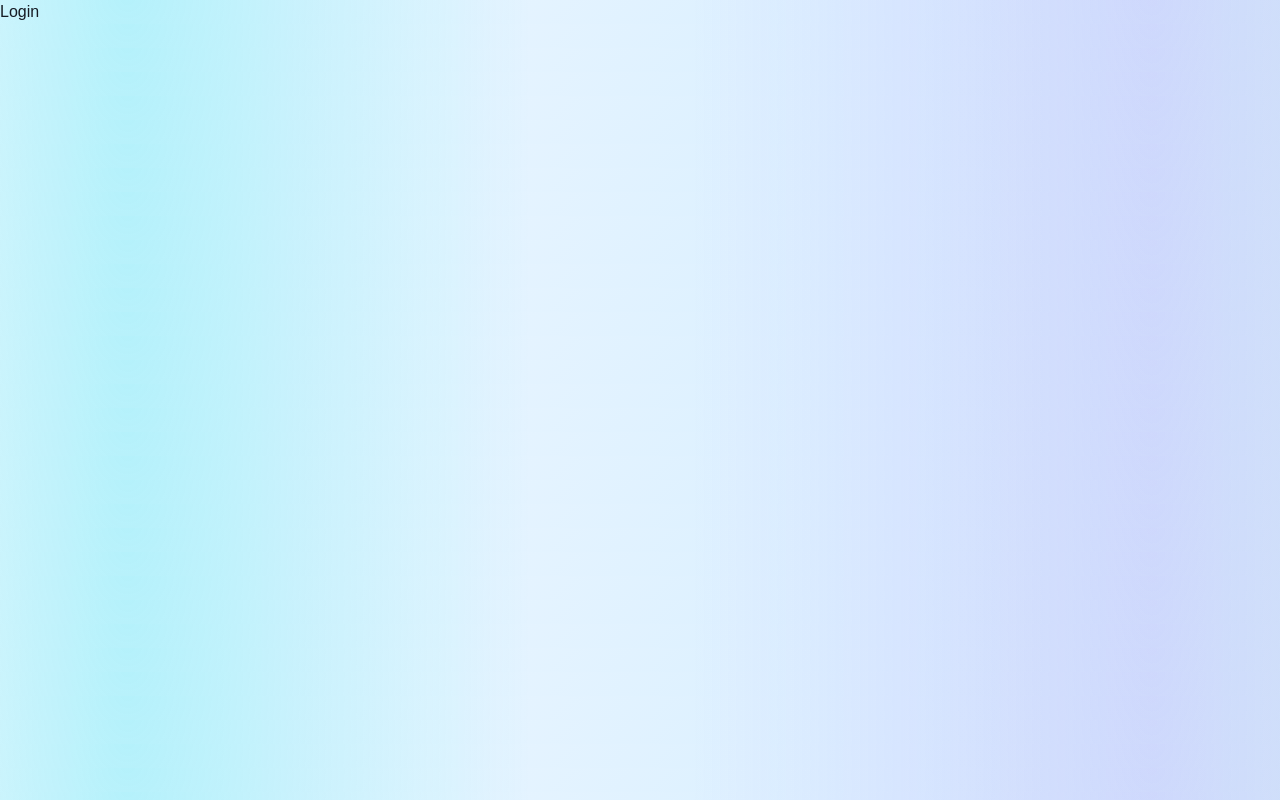
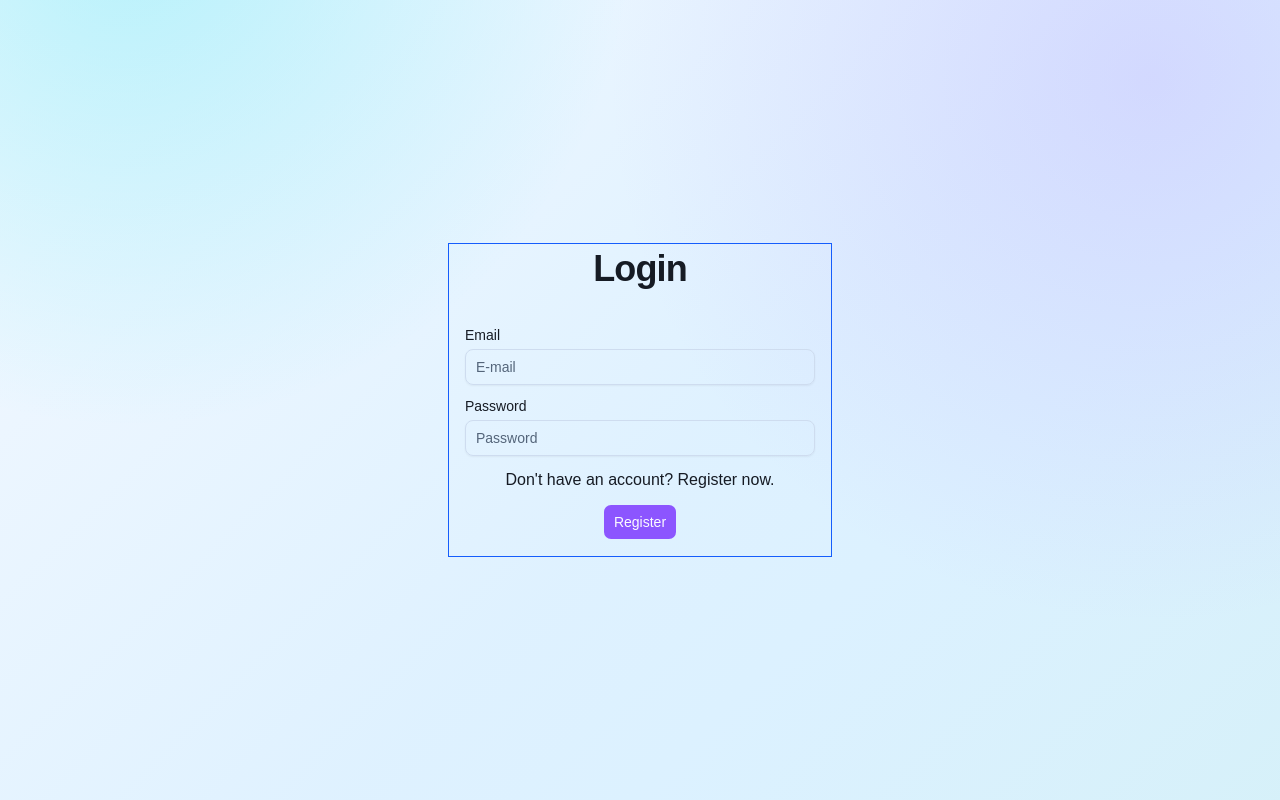
Before and after one commit to Uros-Bijelic/car-service, a React (Vite) app in the folder apps/web/: page /login in a window 1280 px wide. Built offline with nearby package versions, Linux system fonts and the light colour scheme.

Commit message:
create login page, update index.css with some typography utility classes, remove errors from shadcn button component

```diff
--- a/apps/web/src/components/ui/button.tsx
+++ b/apps/web/src/components/ui/button.tsx
@@ -1,57 +1,57 @@
-import * as React from "react"
-import { cva, type VariantProps } from "class-variance-authority"
-import { Slot } from "radix-ui"
+import * as React from 'react';
+import { cva, type VariantProps } from 'class-variance-authority';
+import { Slot } from 'radix-ui';
 
-import { cn } from "@/lib/utils"
+import { cn } from '@/lib/utils';
 
 const buttonVariants = cva(
     "group/button inline-flex shrink-0 items-center justify-center rounded-md border border-transparent bg-clip-padding text-sm font-medium whitespace-nowrap transition-all outline-none select-none focus-visible:border-ring focus-visible:ring-3 focus-visible:ring-ring/50 active:not-aria-[haspopup]:translate-y-px disabled:pointer-events-none disabled:opacity-50 aria-invalid:border-destructive aria-invalid:ring-3 aria-invalid:ring-destructive/20 dark:aria-invalid:border-destructive/50 dark:aria-invalid:ring-destructive/40 [&_svg]:pointer-events-none [&_svg]:shrink-0 [&_svg:not([class*='size-'])]:size-4",
     {
         variants: {
             variant: {
-        default: "bg-primary text-primary-foreground hover:bg-primary/80",
+                default:
+                    'bg-primary text-primary-foreground hover:bg-primary/80',
                 outline:
-          "border-border bg-background shadow-xs hover:bg-muted hover:text-foreground aria-expanded:bg-muted aria-expanded:text-foreground dark:border-input dark:bg-input/30 dark:hover:bg-input/50",
+                    'border-border bg-background shadow-xs hover:bg-muted hover:text-foreground aria-expanded:bg-muted aria-expanded:text-foreground dark:border-input dark:bg-input/30 dark:hover:bg-input/50',
                 secondary:
-          "bg-secondary text-secondary-foreground hover:bg-secondary/80 aria-expanded:bg-secondary aria-expanded:text-secondary-foreground",
-        ghost:
-          "hover:bg-muted hover:text-foreground aria-expanded:bg-muted aria-expanded:text-foreground dark:hover:bg-muted/50",
+                    'bg-secondary text-secondary-foreground hover:bg-secondary/80 aria-expanded:bg-secondary aria-expanded:text-secondary-foreground',
+                ghost: 'hover:bg-muted hover:text-foreground aria-expanded:bg-muted aria-expanded:text-foreground dark:hover:bg-muted/50',
                 destructive:
-          "bg-destructive/10 text-destructive hover:bg-destructive/20 focus-visible:border-destructive/40 focus-visible:ring-destructive/20 dark:bg-destructive/20 dark:hover:bg-destructive/30 dark:focus-visible:ring-destructive/40",
-        link: "text-primary underline-offset-4 hover:underline",
+                    'bg-destructive/10 text-destructive hover:bg-destructive/20 focus-visible:border-destructive/40 focus-visible:ring-destructive/20 dark:bg-destructive/20 dark:hover:bg-destructive/30 dark:focus-visible:ring-destructive/40',
+                link: 'text-primary underline-offset-4 hover:underline'
             },
             size: {
                 default:
-          "h-9 gap-1.5 px-2.5 in-data-[slot=button-group]:rounded-md has-data-[icon=inline-end]:pr-2 has-data-[icon=inline-start]:pl-2",
+                    'h-9 gap-1.5 px-2.5 in-data-[slot=button-group]:rounded-md has-data-[icon=inline-end]:pr-2 has-data-[icon=inline-start]:pl-2',
                 xs: "h-6 gap-1 rounded-[min(var(--radius-md),8px)] px-2 text-xs in-data-[slot=button-group]:rounded-md has-data-[icon=inline-end]:pr-1.5 has-data-[icon=inline-start]:pl-1.5 [&_svg:not([class*='size-'])]:size-3",
-        sm: "h-8 gap-1 rounded-[min(var(--radius-md),10px)] px-2.5 in-data-[slot=button-group]:rounded-md has-data-[icon=inline-end]:pr-1.5 has-data-[icon=inline-start]:pl-1.5",
-        lg: "h-10 gap-1.5 px-2.5 has-data-[icon=inline-end]:pr-2 has-data-[icon=inline-start]:pl-2",
-        icon: "size-9",
-        "icon-xs":
+                sm: 'h-8 gap-1 rounded-[min(var(--radius-md),10px)] px-2.5 in-data-[slot=button-group]:rounded-md has-data-[icon=inline-end]:pr-1.5 has-data-[icon=inline-start]:pl-1.5',
+                lg: 'h-10 gap-1.5 px-2.5 has-data-[icon=inline-end]:pr-2 has-data-[icon=inline-start]:pl-2',
+                icon: 'size-9',
+                'icon-xs':
                     "size-6 rounded-[min(var(--radius-md),8px)] in-data-[slot=button-group]:rounded-md [&_svg:not([class*='size-'])]:size-3",
-        "icon-sm":
-          "size-8 rounded-[min(var(--radius-md),10px)] in-data-[slot=button-group]:rounded-md",
-        "icon-lg": "size-10",
-      },
+                'icon-sm':
+                    'size-8 rounded-[min(var(--radius-md),10px)] in-data-[slot=button-group]:rounded-md',
+                'icon-lg': 'size-10'
+            }
         },
         defaultVariants: {
-      variant: "default",
-      size: "default",
-    },
+            variant: 'default',
+            size: 'default'
         }
-)
+    }
+);
 
 function Button({
     className,
-  variant = "default",
-  size = "default",
+    variant = 'default',
+    size = 'default',
     asChild = false,
     ...props
-}: React.ComponentProps<"button"> &
+}: React.ComponentProps<'button'> &
     VariantProps<typeof buttonVariants> & {
-    asChild?: boolean
+        asChild?: boolean;
     }) {
-  const Comp = asChild ? Slot.Root : "button"
+    const Comp = asChild ? Slot.Root : 'button';
 
     return (
         <Comp
@@ -61,7 +61,7 @@ function Button({
             className={cn(buttonVariants({ variant, size, className }))}
             {...props}
         />
-  )
+    );
 }
 
-export { Button, buttonVariants }
+export { Button };
--- a/apps/web/src/index.css
+++ b/apps/web/src/index.css
@@ -168,6 +168,42 @@
 }
 
 @layer utilities {
+    .type-h1 {
+        @apply font-heading text-4xl leading-tight tracking-tight font-extrabold md:text-5xl lg:text-6xl;
+    }
+
+    .type-h2 {
+        @apply font-heading text-3xl leading-tight tracking-tight font-bold md:text-4xl lg:text-5xl;
+    }
+
+    .type-h3 {
+        @apply font-heading text-2xl leading-snug tracking-tight font-semibold md:text-3xl lg:text-4xl;
+    }
+
+    .type-h4 {
+        @apply font-heading text-xl leading-snug font-semibold md:text-2xl lg:text-3xl;
+    }
+
+    .type-lead {
+        @apply text-base leading-7 text-muted-foreground md:text-lg md:leading-8 lg:text-xl lg:leading-9;
+    }
+
+    .type-body {
+        @apply text-sm leading-6 md:text-base md:leading-7;
+    }
+
+    .type-small {
+        @apply text-xs leading-5 md:text-sm md:leading-6;
+    }
+
+    .type-caption {
+        @apply text-xs leading-4 tracking-wide text-muted-foreground;
+    }
+
+    .type-link {
+        @apply text-sm font-medium underline-offset-4 transition-colors hover:underline md:text-base;
+    }
+
     .bg-gradient-brand {
         background-image: linear-gradient(
             135deg,
--- a/apps/web/src/pages/Login.tsx
+++ b/apps/web/src/pages/Login.tsx
@@ -1,5 +1,64 @@
-type Props = {};
+import RHFInput from '@/components/RHFComponents/RHFInput';
+import { FormProvider, useForm, type SubmitHandler } from 'react-hook-form';
+import { zodResolver } from '@hookform/resolvers/zod';
+import * as z from 'zod/v4';
+import { Button } from '@/components/ui/button';
+import { Link } from 'react-router';
 
-export default function Login({}: Props) {
-    return <div>Login</div>;
+const registerSchema = z.object({
+    email: z.email('Invalid email!'),
+    password: z.string().min(6, 'Password must be at least 6 characters long!')
+});
+
+type LoginSchema = z.infer<typeof registerSchema>;
+
+export default function Register() {
+    const methods = useForm<LoginSchema>({
+        resolver: zodResolver(registerSchema),
+        defaultValues: {
+            email: '',
+            password: ''
+        }
+    });
+
+    const onSubmit: SubmitHandler<LoginSchema> = (data) => {
+        console.log('data', data);
+    };
+
+    return (
+        <section className=" h-dvh flex-center">
+            <div className="border border-blue-600 sm:w-sm max-w-2xl">
+                <h2 className="type-h3 text-center mb-4">Login</h2>
+                <FormProvider {...methods}>
+                    <form
+                        onSubmit={methods.handleSubmit(onSubmit)}
+                        className="space-y-3 p-4 w-full"
+                    >
+                        <RHFInput
+                            label="Email"
+                            name="email"
+                            placeholder="E-mail"
+                            type="email"
+                        />
+                        <RHFInput
+                            label="Password"
+                            name="password"
+                            placeholder="Password"
+                            type="password"
+                        />
+
+                        <Link
+                            to="/login"
+                            className="type-link text-center w-full block"
+                        >
+                            Don't have an account? Register now.
+                        </Link>
+                        <div className="flex-center">
+                            <Button type="submit">Register</Button>
+                        </div>
+                    </form>
+                </FormProvider>
+            </div>
+        </section>
+    );
 }
--- a/apps/web/src/pages/Register.tsx
+++ b/apps/web/src/pages/Register.tsx
@@ -3,6 +3,7 @@ import { FormProvider, useForm, type SubmitHandler } from 'react-hook-form';
 import { zodResolver } from '@hookform/resolvers/zod';
 import * as z from 'zod/v4';
 import { Button } from '@/components/ui/button';
+import { Link } from 'react-router';
 
 const registerSchema = z.object({
     username: z.string().min(3, 'Username must be at least 3 characters long'),
@@ -29,7 +30,7 @@ export default function Register() {
     return (
         <section className=" h-dvh flex-center">
             <div className="border border-blue-600 sm:w-sm max-w-2xl">
-                <h2 className="text-center mb-4">Register</h2>
+                <h2 className="type-h3 text-center mb-4">Register</h2>
                 <FormProvider {...methods}>
                     <form
                         onSubmit={methods.handleSubmit(onSubmit)}
@@ -52,6 +53,13 @@ export default function Register() {
                             placeholder="Password"
                             type="password"
                         />
+
+                        <Link
+                            to="/login"
+                            className="type-link text-center w-full block"
+                        >
+                            Have an account? Go to Login page.
+                        </Link>
                         <div className="flex-center">
                             <Button type="submit">Register</Button>
                         </div>
```
Lines whose indentation alone changed are shown as unchanged.
